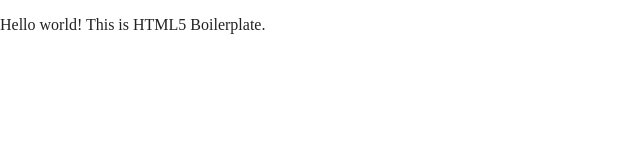
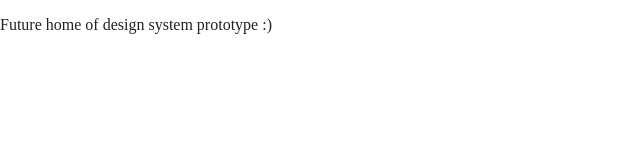
Before and after one commit to diancat/pcdd-0315-sp21, a website built with Parcel: page index.html in a window 1280 px wide. Shown: the full height of the page, 0-640 px from the left. Built offline with nearby package versions, Linux system fonts and the light colour scheme.

Commit message:
Updated index.html

```diff
--- a/index.html
+++ b/index.html
@@ -25,7 +25,7 @@
 <body>
 
   <!-- Add your site or application content here -->
-  <p>Hello world! This is HTML5 Boilerplate.</p>
+  <p>Future home of design system prototype :)</p>
   <script src="js/vendor/modernizr-3.11.2.min.js"></script>
   <script src="js/plugins.js"></script>
   <script src="js/main.js"></script>
```
